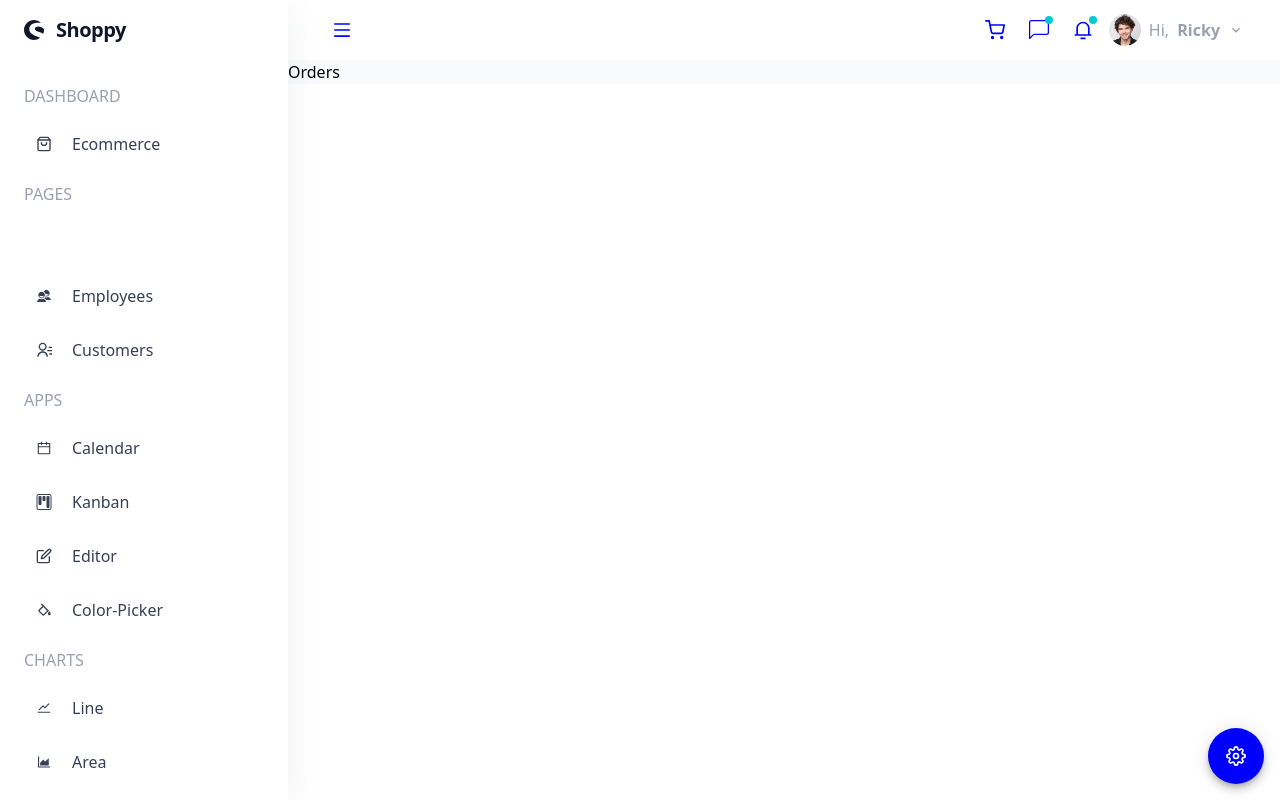
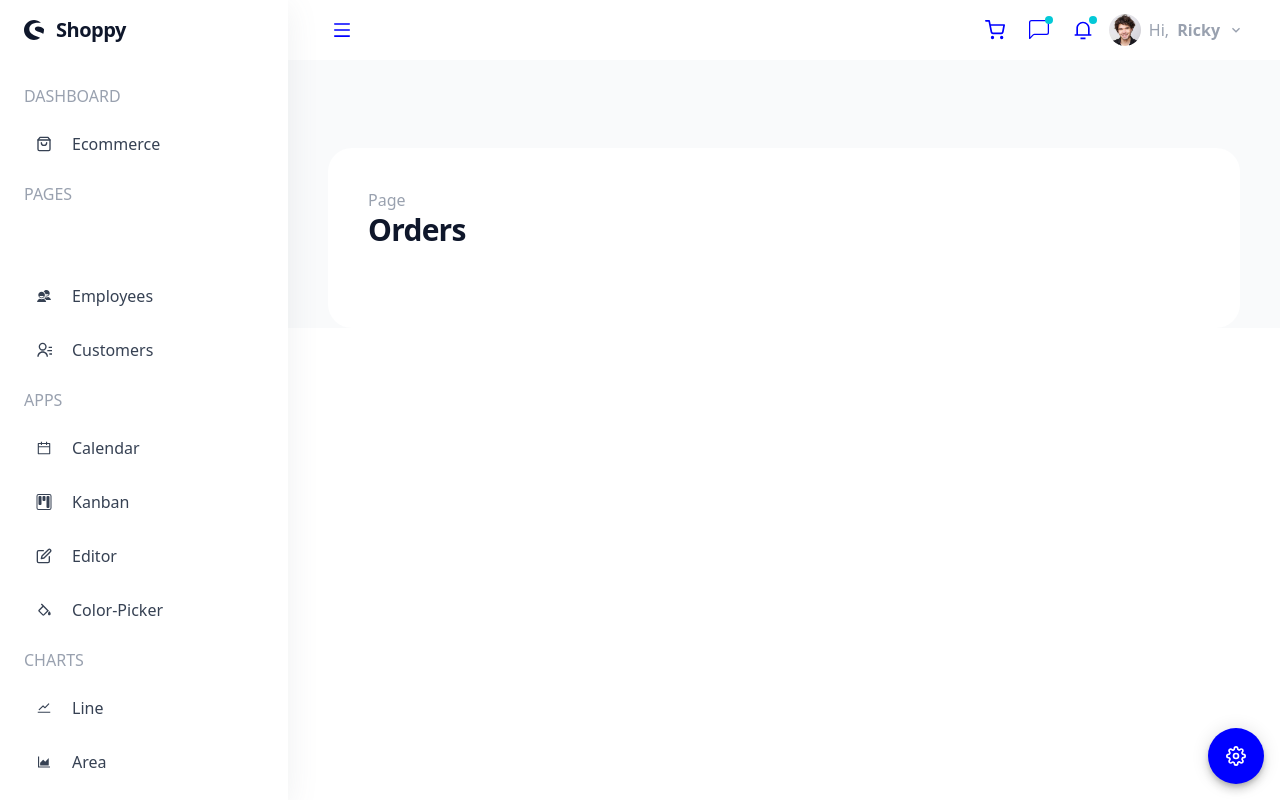
Before and after one commit to riccardo-ferraris/react-dashboard, a React (Vite) app: page /orders in a window 1280 px wide. Built offline with nearby package versions, Linux system fonts and the light colour scheme.

Commit message:
Updated Orders page with Header

```diff
--- a/src/App.jsx
+++ b/src/App.jsx
@@ -67,7 +67,7 @@ const App = () => {
               <Navbar />
             </div>
 
-            <div className="bg-gray-50">
+            <div className="bg-gray-50 pt-12">
               <Routes>
                 {/* Dashboard */}
                 <Route path="/" element={<Ecommerce />} />
--- a/src/components/Header.jsx
+++ b/src/components/Header.jsx
@@ -1,7 +1,14 @@
 import React from "react";
 
-const Header = () => {
-  return <div>Header</div>;
+const Header = ({ category, title }) => {
+  return (
+    <div className="mb-10">
+      <p className="text-gray-400">{category}</p>
+      <p className="text-3xl font-extrabold tracking-tight text-slate-900">
+        {title}
+      </p>
+    </div>
+  );
 };
 
 export default Header;
--- a/src/pages/Ecommerce.jsx
+++ b/src/pages/Ecommerce.jsx
@@ -13,7 +13,7 @@ import chartJson from "../data/stackedChartData.json";
 
 const Ecommerce = () => {
   return (
-    <div className="pt-12">
+    <div>
       <div className="flex flex-wrap lg:flex-nowrap justify-center">
         <div className="bg-white dark:text-gray-200 dark:bg-secondary-dark-bg h-44 rounded-xl w-full lg:w-80 p-8 pt-9 m-3 bg-hero-pattern bg-no-repeat bg-cover bg-center">
           <div className="flex justify-between items-center">
--- a/src/pages/Orders.jsx
+++ b/src/pages/Orders.jsx
@@ -1,7 +1,12 @@
 import React from "react";
+import { Header } from "../components";
 
 const Orders = () => {
-  return <div>Orders</div>;
+  return (
+    <div className="m-2 md:m-10 mt-24 p-10 bg-white rounded-3xl">
+      <Header category="Page" title="Orders" />
+    </div>
+  );
 };
 
 export default Orders;
```
